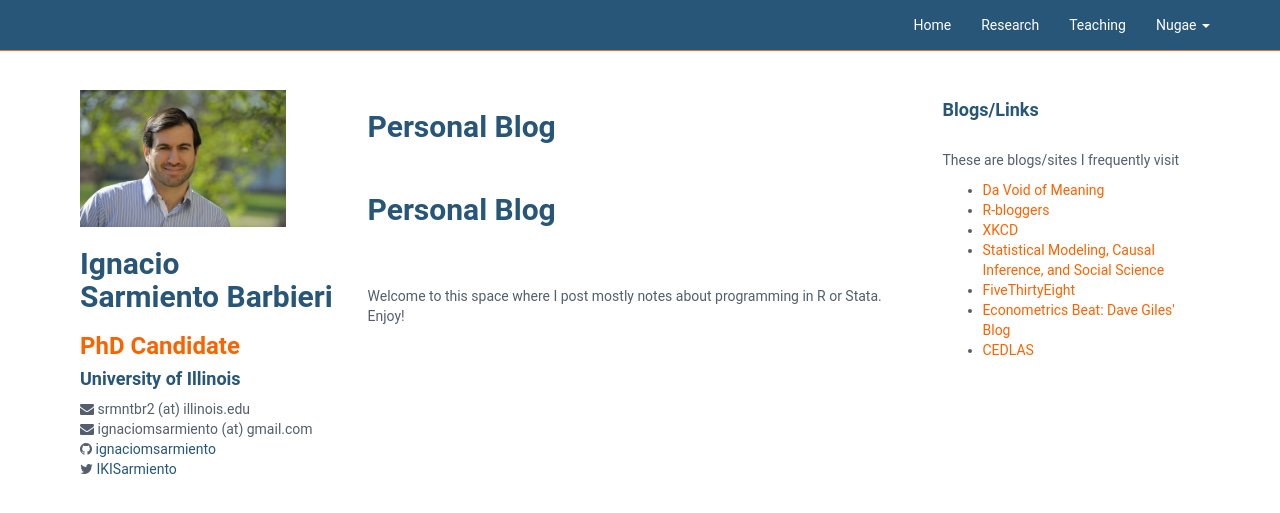
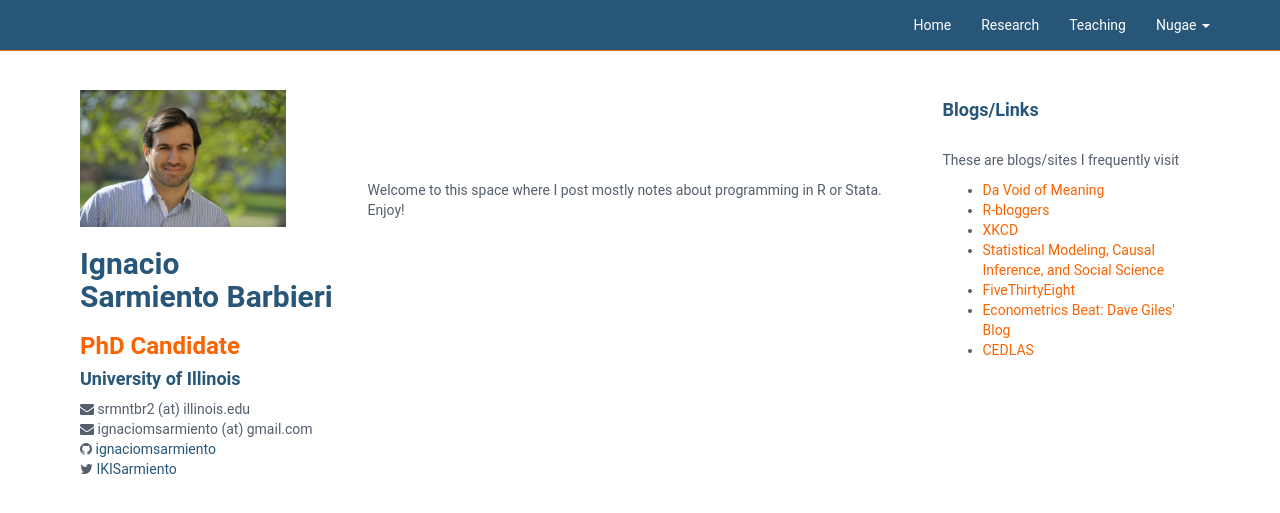
Before and after one commit to ignaciomsarmiento/ignaciomsarmiento.github.io, a Jekyll site: the page built from blog.md, in a window 1280 px wide. Shown: the top 513 px of the page. Built offline with Jekyll 4.4.1, drawn with Linux system fonts in a browser that asks for light colours; our own code applies the rules of GitHub Pages for plain Markdown files.

Commit message:
fixed blog

```diff
--- a/blog.md
+++ b/blog.md
@@ -1,7 +1,7 @@
 ---
 layout: blog
 ---
-## Personal Blog
+
 
 <br>
 <br>
```
